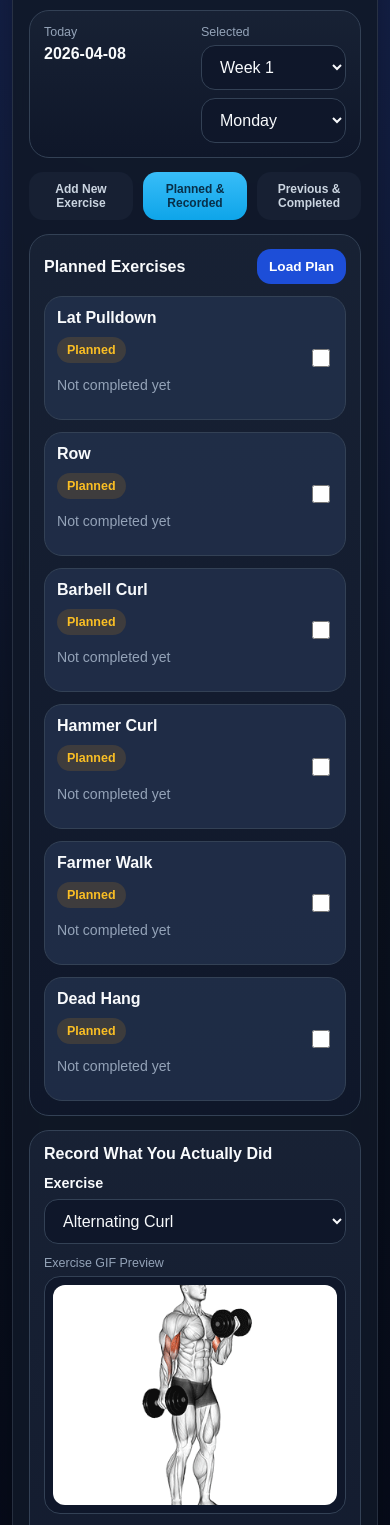
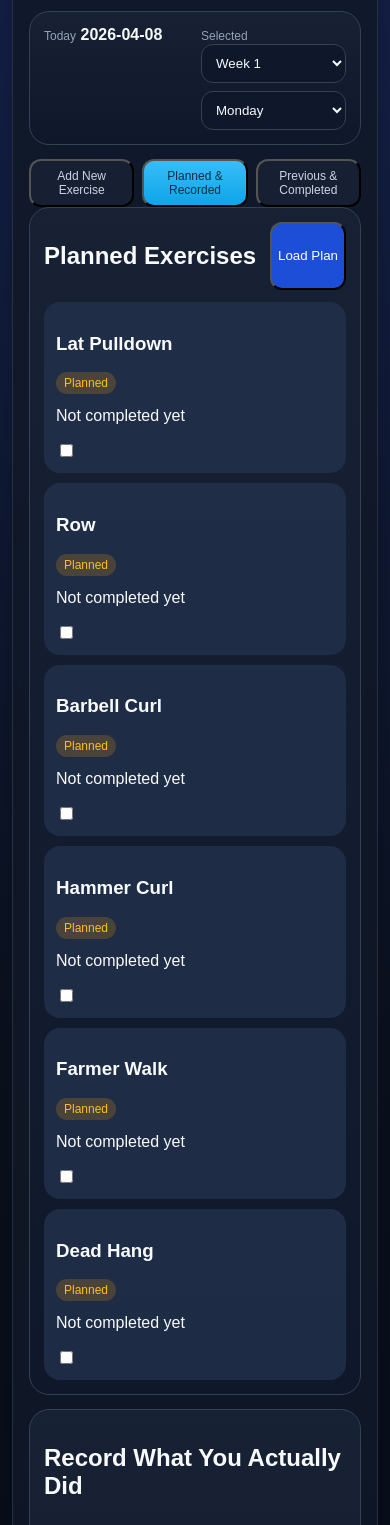
Before and after one commit to LittleBlackBird/workout_tracker, a plain HTML site: page index.html in a window 390 px wide. Shown: the part 105-1630 px from the top of the page. Drawn offline with Linux system fonts and the light colour scheme.

Commit message:
Update style.css

```diff
--- a/style.css
+++ b/style.css
@@ -48,13 +48,11 @@ body {
 .app-header h1 {
   margin: 0;
   font-size: 1.8rem;
-  letter-spacing: 0.3px;
 }
 
 .app-header p {
   margin: 6px 0 0;
   color: var(--muted);
-  font-size: 0.95rem;
 }
 
 .panel {
@@ -67,15 +65,8 @@ body {
 
 .section-head {
   display: flex;
-  align-items: center;
   justify-content: space-between;
-  gap: 8px;
   margin-bottom: 12px;
-}
-
-.section-head h2 {
-  margin: 0;
-  font-size: 1rem;
 }
 
 .summary-row {
@@ -85,285 +76,111 @@ body {
 }
 
 .summary-label {
-  display: block;
-  font-size: 0.78rem;
+  font-size: 0.75rem;
   color: var(--muted);
-  margin-bottom: 6px;
 }
 
 .inline-selectors {
   display: flex;
   gap: 8px;
-  margin-top: 6px;
-}
-
-.inline-selectors select {
-  min-width: 110px;
 }
 
 .field-group {
   display: flex;
   flex-direction: column;
-  gap: 8px;
-  margin-bottom: 12px;
+  gap: 6px;
+  margin-bottom: 10px;
 }
 
 .two-cols {
   display: grid;
   grid-template-columns: 1fr 1fr;
-  gap: 12px;
-}
-
-label {
-  font-size: 0.9rem;
-  font-weight: bold;
-}
-
-input,
-select,
-button {
-  font: inherit;
+  gap: 10px;
 }
 
 input,
 select {
-  width: 100%;
-  padding: 12px 14px;
-  border-radius: 14px;
+  padding: 10px;
+  border-radius: 12px;
   border: 1px solid var(--border);
   background: #0f172a;
   color: var(--text);
-  outline: none;
-}
-
-input::placeholder {
-  color: var(--muted);
-}
-
-input:focus,
-select:focus {
-  border-color: var(--accent);
 }
 
 .primary-btn,
 .secondary-btn,
-.danger-btn,
 .small-btn,
 .tab-btn,
-.remove-btn {
-  border: none;
-  border-radius: 14px;
-  padding: 12px 14px;
+.remove-btn,
+.danger-btn {
+  border-radius: 12px;
   cursor: pointer;
-  font-weight: bold;
-  transition: 0.2s ease;
 }
 
 .primary-btn {
   width: 100%;
   background: linear-gradient(180deg, var(--accent), var(--accent-2));
-  color: #082f49;
 }
 
 .secondary-btn {
   background: #1d4ed8;
-  color: white;
-  padding: 10px 12px;
-  font-size: 0.85rem;
-}
-
-.danger-btn {
-  width: 100%;
-  background: var(--danger);
   color: white;
 }
 
 .small-btn {
   background: var(--panel-2);
   color: white;
-  padding: 8px 10px;
-  font-size: 0.85rem;
 }
 
 .remove-btn {
   background: #7f1d1d;
   color: white;
-  padding: 10px 12px;
-  font-size: 0.82rem;
 }
 
-.checkbox-row {
-  display: flex;
-  align-items: center;
-  gap: 10px;
-  margin: 4px 0 14px;
-  font-weight: normal;
-}
-
-.checkbox-row input {
-  width: 18px;
-  height: 18px;
+.danger-btn {
+  background: var(--danger);
+  color: white;
+  width: 100%;
 }
 
 .stack-list {
   display: grid;
-  gap: 12px;
+  gap: 10px;
 }
 
 .card {
   background: rgba(34, 48, 74, 0.85);
-  border: 1px solid var(--border);
-  border-radius: 18px;
+  border-radius: 16px;
   padding: 12px;
 }
 
-.card-top {
-  display: flex;
-  align-items: start;
-  justify-content: space-between;
-  gap: 12px;
-}
-
-.card h3 {
-  margin: 0 0 8px;
-  font-size: 1rem;
-}
-
-.meta {
-  margin: 4px 0;
-  color: #dbeafe;
-  font-size: 0.92rem;
-}
-
-.muted {
-  color: var(--muted);
-  font-size: 0.88rem;
-}
-
-.badge-row {
-  display: flex;
-  flex-wrap: wrap;
-  gap: 8px;
-  margin: 10px 0;
-}
-
 .badge {
-  display: inline-flex;
-  align-items: center;
-  gap: 6px;
+  padding: 4px 8px;
   border-radius: 999px;
-  padding: 6px 10px;
-  font-size: 0.78rem;
-  font-weight: bold;
+  font-size: 0.75rem;
 }
 
 .badge.planned {
-  background: rgba(245, 158, 11, 0.14);
+  background: rgba(245, 158, 11, 0.2);
   color: #fbbf24;
 }
 
 .badge.done {
-  background: rgba(34, 197, 94, 0.14);
+  background: rgba(34, 197, 94, 0.2);
   color: #4ade80;
-}
-
-.badge.date {
-  background: rgba(56, 189, 248, 0.14);
-  color: #7dd3fc;
-}
-
-.exercise-gif {
-  width: 100%;
-  height: 170px;
-  object-fit: cover;
-  border-radius: 14px;
-  border: 1px solid var(--border);
-  margin-top: 10px;
-  background: #0b1220;
-}
-
-.card-actions {
-  display: flex;
-  gap: 8px;
-  margin-top: 12px;
-  flex-wrap: wrap;
-}
-
-.empty-state {
-  border: 1px dashed var(--border);
-  border-radius: 16px;
-  padding: 14px;
-  text-align: center;
-  color: var(--muted);
-}
-
-.completed-line {
-  display: flex;
-  align-items: center;
-  gap: 10px;
-  margin-top: 8px;
-}
-
-.tick {
-  width: 18px;
-  height: 18px;
-  border-radius: 50%;
-  background: var(--success);
-  display: inline-block;
-}
-
-.plan-check-row {
-  display: flex;
-  align-items: center;
-  justify-content: space-between;
-  gap: 10px;
-}
-
-.plan-check-row label {
-  font-weight: normal;
-}
-
-.plan-check-row input[type="checkbox"] {
-  width: 18px;
-  height: 18px;
-  cursor: pointer;
-}
-
-.gif-preview-box {
-  margin-bottom: 14px;
-}
-
-.gif-preview-container {
-  border: 1px solid var(--border);
-  border-radius: 16px;
-  min-height: 180px;
-  background: #0f172a;
-  display: flex;
-  align-items: center;
-  justify-content: center;
-  overflow: hidden;
-  padding: 8px;
-}
-
-.gif-preview-container img {
-  width: 100%;
-  max-height: 220px;
-  object-fit: cover;
-  border-radius: 12px;
 }
 
 .tabs {
   display: grid;
   grid-template-columns: 1fr 1fr 1fr;
   gap: 8px;
-  margin-bottom: 14px;
 }
 
 .tab-btn {
   background: #172033;
   color: #cbd5e1;
-  padding: 12px 8px;
-  font-size: 0.82rem;
+  padding: 10px;
+  font-size: 0.8rem;
 }
 
 .tab-btn.active {
@@ -379,53 +196,49 @@ select:focus {
   display: block;
 }
 
-.plan-editor-list {
-  display: grid;
-  gap: 10px;
-  margin-bottom: 12px;
-}
-
 .plan-editor-row {
   display: grid;
   grid-template-columns: 1fr auto;
   gap: 8px;
+}
+
+.gif-preview-container {
+  border: 1px solid var(--border);
+  border-radius: 12px;
+  min-height: 150px;
+  display: flex;
+  justify-content: center;
   align-items: center;
 }
 
-.plan-editor-actions {
-  display: flex;
-  gap: 10px;
-  flex-wrap: wrap;
-}
-
+/* ✅ MOBILE FIXED VERSION */
 @media (max-width: 768px) {
   .two-cols {
     grid-template-columns: 1fr;
   }
 
+  /* Keep summary side-by-side */
   .summary-row {
-    display: flex !important;
-    flex-direction: row !important;
-    justify-content: space-between;
-    align-items: flex-start;
+    flex-direction: row;
     gap: 12px;
   }
 
   .summary-row > div {
     flex: 1;
-    min-width: 0;
   }
 
+  /* Keep tabs horizontal */
   .tabs {
-    display: flex !important;
-    flex-direction: column !important;
-    gap: 10px !important;
+    display: grid;
+    grid-template-columns: 1fr 1fr 1fr;
   }
 
   .tab-btn {
-    width: 100% !important;
+    font-size: 0.75rem;
+    padding: 8px;
   }
 
+  /* Stack dropdowns only */
   .inline-selectors {
     flex-direction: column;
   }
@@ -434,17 +247,3 @@ select:focus {
     grid-template-columns: 1fr;
   }
 }
-
-@media (max-width: 768px) {
-  .tabs {
-    display: grid !important;
-    grid-template-columns: 1fr 1fr 1fr !important;
-    gap: 8px;
-  }
-
-  .tab-btn {
-    width: 100%;
-    font-size: 0.75rem;
-    padding: 10px 6px;
-  }
-}
```
